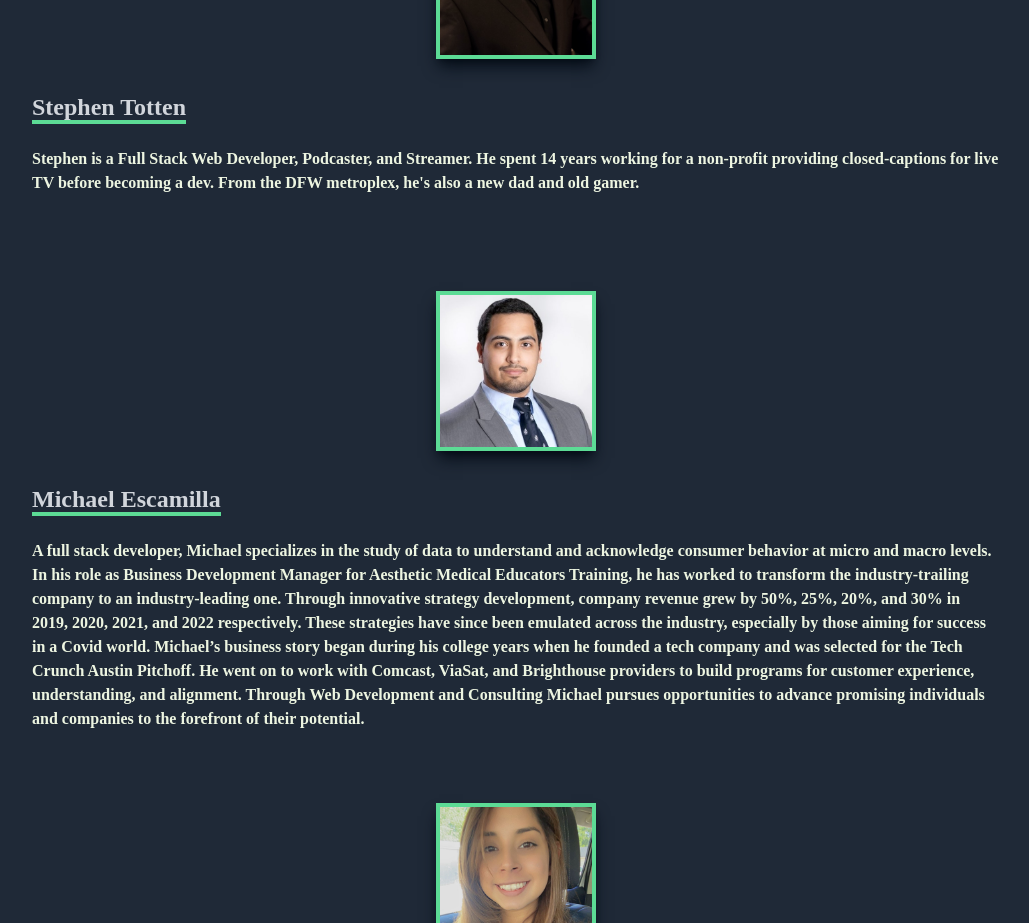
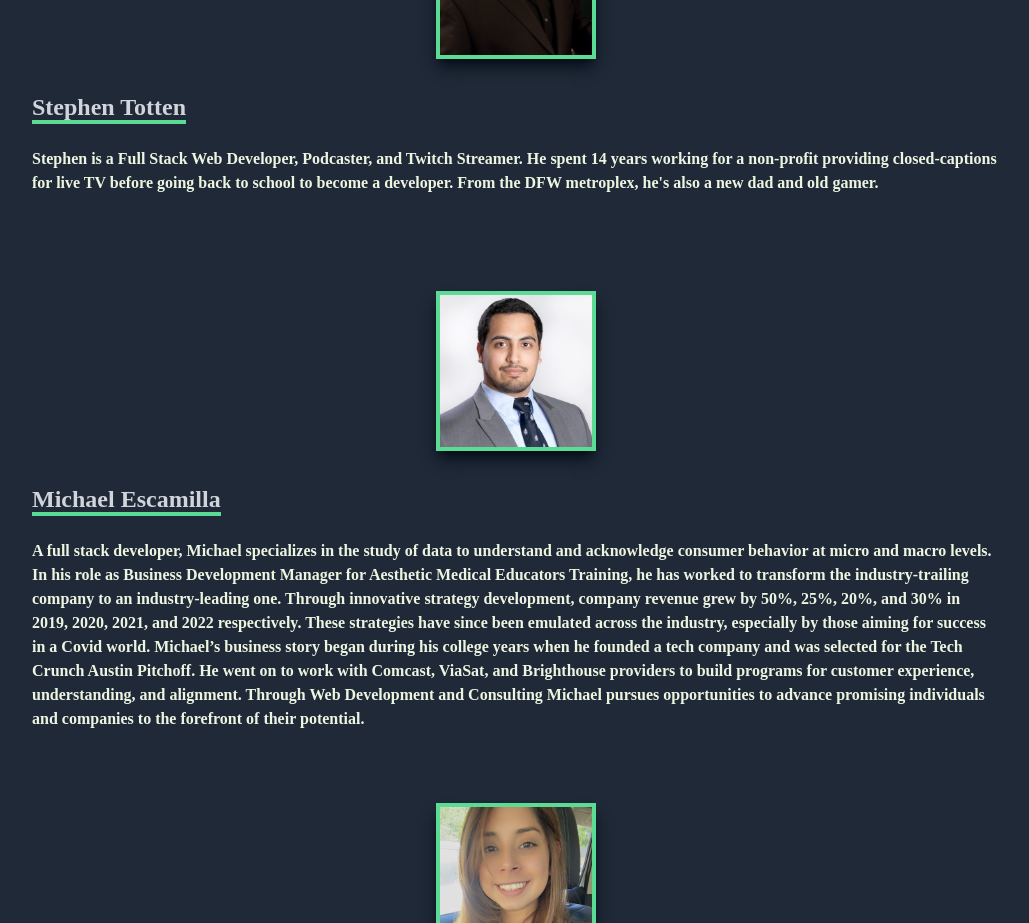
Before and after one commit to WebsageLLC/websage-site, a React (Create React App) app: page / in a window 1280 px wide. Shown: the part 1081-2004 px from the top of the page, without its empty margins (124-1153 px from the left). Built offline with nearby package versions, Linux system fonts and the light colour scheme.

Commit message:
stevo about tweak

```diff
--- a/src/components/About.jsx
+++ b/src/components/About.jsx
@@ -22,7 +22,7 @@ const About = () => {
                     </div>
                     <div>
                     <p className='text-2xl font-bold inline border-b-4 border-[#5cdb95]'>Stephen Totten</p>
-                        <p className='py-6 font-bold text-[#edf5e1]'>Stephen is a Full Stack Web Developer, Podcaster, and Streamer. He spent 14 years working for a non-profit providing closed-captions for live TV before becoming a dev. From the DFW metroplex, he's also a new dad and old gamer.</p>
+                        <p className='py-6 font-bold text-[#edf5e1]'>Stephen is a Full Stack Web Developer, Podcaster, and Twitch Streamer. He spent 14 years working for a non-profit providing closed-captions for live TV before going back to school to become a developer. From the DFW metroplex, he's also a new dad and old gamer. </p>
                     </div>
                 </div>
                     <br></br>
```
